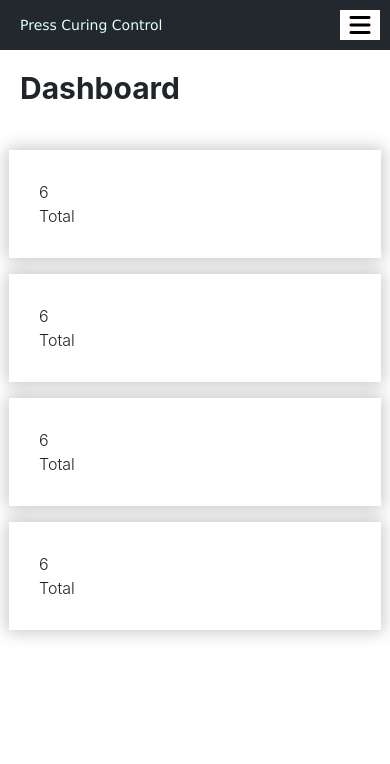
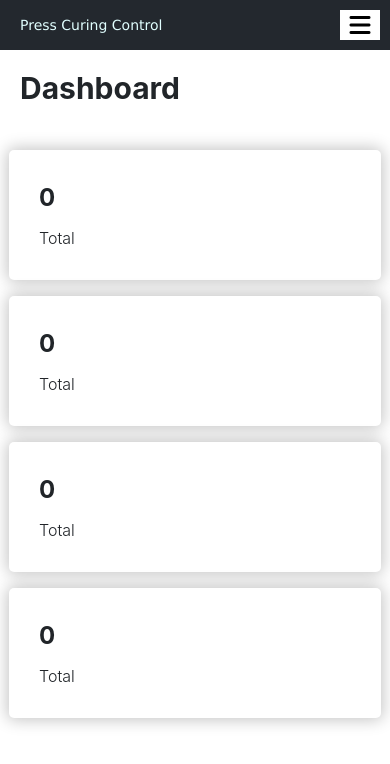
Before and after one commit to markkalalo/coreSTORE, a Vue app: page /dashboard in a window 390 px wide. Shown: the top 764 px of the page. Built offline with nearby package versions, Linux system fonts and the light colour scheme.

Commit message:
update desktop and mobile responsive of main dashboard

```diff
--- a/src/components/DashboardBoxComponent.vue
+++ b/src/components/DashboardBoxComponent.vue
@@ -1,18 +1,19 @@
 <template>
   <div class="col-md-3 col-12 p-2">
     <div class="dashboard-box">
-                <div class="total">6</div>
-                <div class="dashboard-box-caption">
-                  {{ title }}
+      <div class="total">{{ total }}</div>
+      <div class="dashboard-box-caption">{{ title }}</div>
     </div>
   </div>
-            </div>
-
 </template>
 
 <script>
 export default {
   props: {
+    total: {
+      type: Number,
+      default: 0 // Default value if total is not provided
+    },
     title: {
       type: String,
       required: true
@@ -22,11 +23,20 @@
 </script>
 
 <style scoped>
-.dashboard-box{
-  -webkit-box-shadow: 0px 0px 16px 2px rgba(0,0,0,0.23);
--moz-box-shadow: 0px 0px 16px 2px rgba(0,0,0,0.23);
-box-shadow: 0px 0px 16px 2px rgba(0,0,0,0.23);
+.dashboard-box {
+  box-shadow: 0px 0px 16px 2px rgba(0, 0, 0, 0.23);
   padding: 30px;
-background-color:#fff;
+  background-color: #fff;
+  border-radius: 5px; /* Adding border radius for a rounded appearance */
+}
+
+.total {
+  font-size: 24px; /* Increase font size for total */
+  font-weight: bold; /* Make total text bold */
+}
+
+.dashboard-box-caption {
+  margin-top: 10px; /* Add some spacing between total and caption */
+  font-size: 16px; /* Adjust caption font size */
 }
 </style>
--- a/src/views/DashboardPage.vue
+++ b/src/views/DashboardPage.vue
@@ -13,8 +13,6 @@
             <DashboardBoxComponent title="Total"/>
             <DashboardBoxComponent title="Total"/>
             <DashboardBoxComponent title="Total"/>
-
-
           </div>
         </div>
       </div>
@@ -23,7 +21,7 @@
 </template>
 
 <script>
-import SidebarComponent from '../components/SidebarComponent.vue';
+import SidebarComponent from '../components/MainSideBarComponent.vue';
 import ModuleTitleBarComponent from '../components/ModuleTitleBarComponent.vue';
 import DashboardBoxComponent from '../components/DashboardBoxComponent.vue';
 
```
Also changed, not shown: src/components/MainSideBarComponent.vue (renamed from src/components/SidebarComponent.vue). Lines whose indentation alone changed are shown as unchanged.
